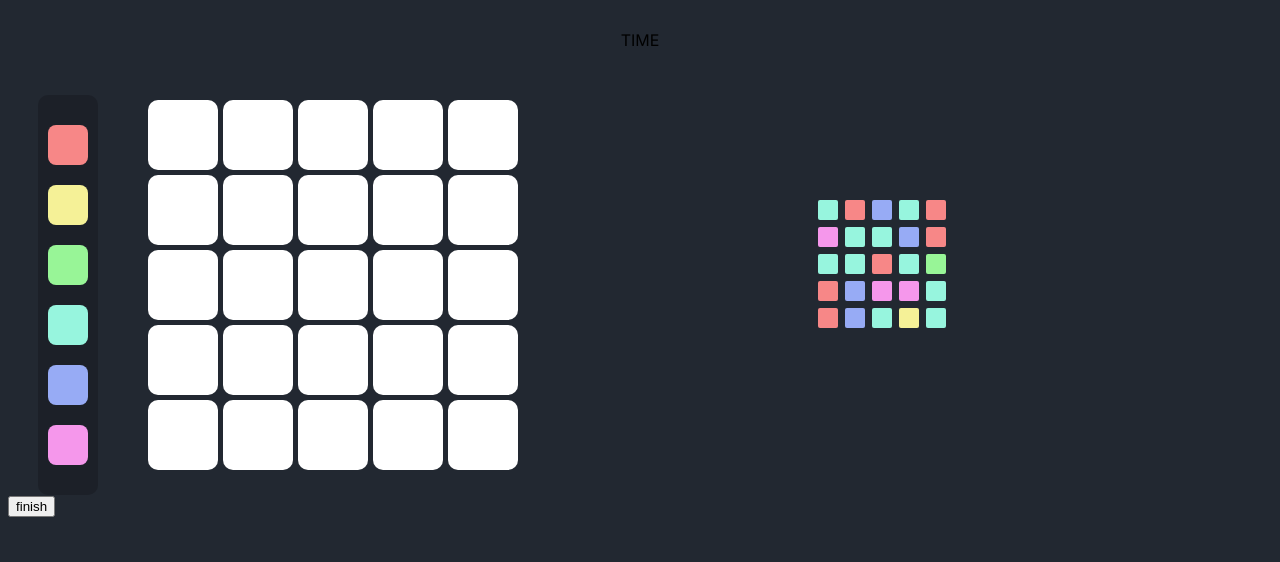
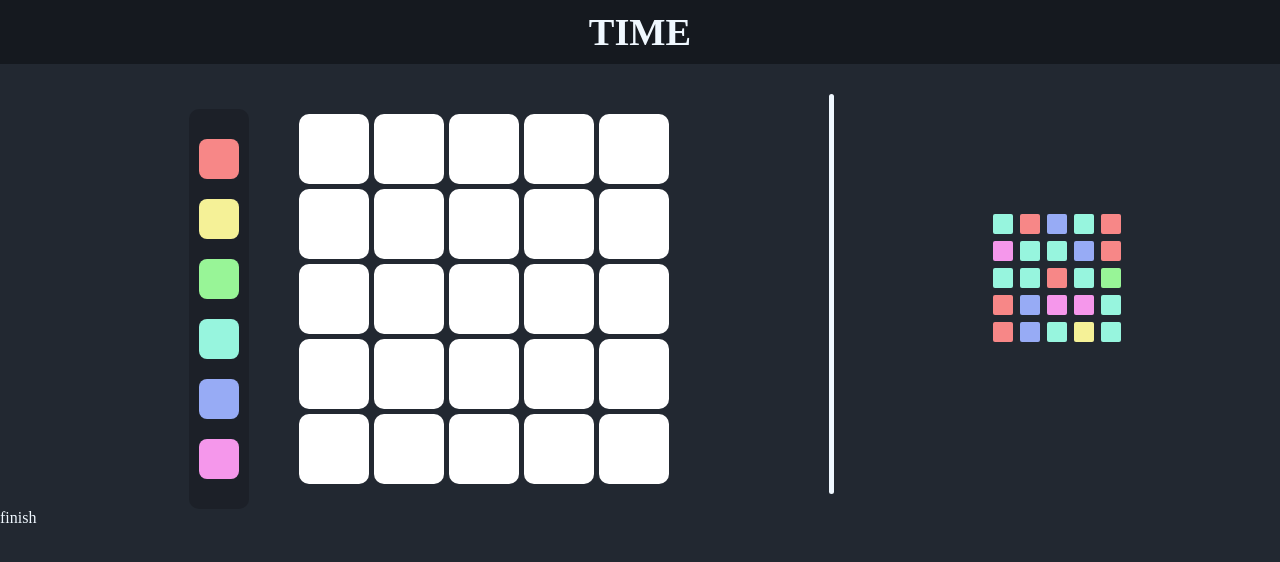
Before and after one commit to vogonPrayas/ColourMatch, a Next.js app in the folder colormatch/: page /singleplayer in a window 1280 px wide. Shown: the top 562 px of the page. Built offline with nearby package versions, Linux system fonts and the light colour scheme.

Commit message:
some css & refactoring

```diff
--- a/colormatch/src/app/css/button.css
+++ b/colormatch/src/app/css/button.css
@@ -15,8 +15,3 @@
     align-items: center;
     width: 99vw;
 }
-
-.title{
-    text-align: center;
-    font-size: clamp(30px,4vw,50px);
-}
--- a/colormatch/src/app/css/singleplayer.css
+++ b/colormatch/src/app/css/singleplayer.css
@@ -1,16 +1,32 @@
+
 .time{
     text-align: center;
-    margin-top: 30px;
+    font-weight: bold;
+    padding: 10px 0px;
+    color: aliceblue;
+    background-color: #15191f;
+    font-size: clamp(16px,3vw,40px);
 }
 .container{
     margin-top: 50px;
     margin-left:-250px ;
-}
+    background-color: none;}
+
 .con{
     display: flex;
-    gap: 300px;
-    flex-wrap: wrap;
+    justify-content: space-evenly;
+    background-color: none;
 }
-body{
-    background-color: #222831;
+.ColBoxcon{
+    display: flex;
+    justify-content: space-between;
+    gap:300px;
+    background-color: none;
 }
+.border{
+    margin-top: 30px;
+    width: 5px;
+    height: 400px;
+    border-radius: 30px;
+    background-color: aliceblue;
+}
--- /dev/null
+++ b/colormatch/src/app/global.css
@@ -0,0 +1,8 @@
+body{
+background-color: #222831;
+color: aliceblue;
+}
+*{
+        margin: 0;
+        padding: 0;
+}
--- a/colormatch/src/app/layout.tsx
+++ b/colormatch/src/app/layout.tsx
@@ -1,14 +1,10 @@
 import type { Metadata } from "next";
-import { Inter } from "next/font/google";
-
-
-const inter = Inter({ subsets: ["latin"] });
 
 export const metadata: Metadata = {
   title: "Create Next App",
   description: "Generated by create next app",
 };
-
+import"./global.css"
 export default function RootLayout({
   children,
   random
@@ -18,7 +14,7 @@ export default function RootLayout({
 }>) {
   return (
     <html lang="en">
-      <body className={inter.className}>{children}</body>
+      <body className="ody">{children}</body>
       {random}
     </html>
   );
--- a/colormatch/src/app/singleplayer/page.tsx
+++ b/colormatch/src/app/singleplayer/page.tsx
@@ -18,7 +18,7 @@ const Page: React.FC = () => {
   const {color,finalColor,getColor,RandomColor}=useStore() as State
     const go=()=>{
       let COUNT=0
-        console.log(finalColor)
+      console.log(finalColor)
         for(let i=0;i<RandomColor.length;i++){
           if(finalColor[i]==RandomColor[i]){
             COUNT+=1
@@ -37,14 +37,16 @@ const Page: React.FC = () => {
   return (
     <>
       <div className='time'>TIME</div>
-      <div className="con">
+    <div className="con">
+      <div className="ColBoxcon">
         <div><Colors /></div>
         <div className="container">
-          {array.map(name => (<Box key={name} index={name}small={false}/>))}
+          {array.map(name => (<Box key={name} index={name}small={false}/>))}</div>
         </div>
+        <div className="border"> </div>
         <Random></Random>
-      </div>
-      <button onClick={go} className="link">finish</button>
+    </div>
+      <div onClick={go} className="link">finish</div>
     </>
   );
 }
```
Also changed, not shown: colormatch/src/app/css/menu.css (added, +17 -0 lines), colormatch/src/app/page.tsx (+4 -3 lines).
